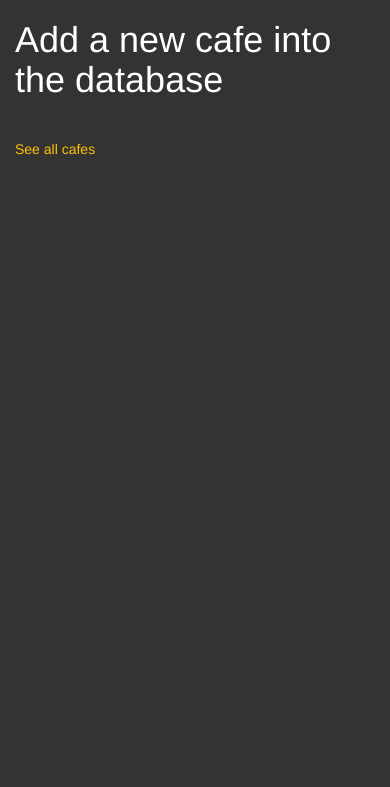
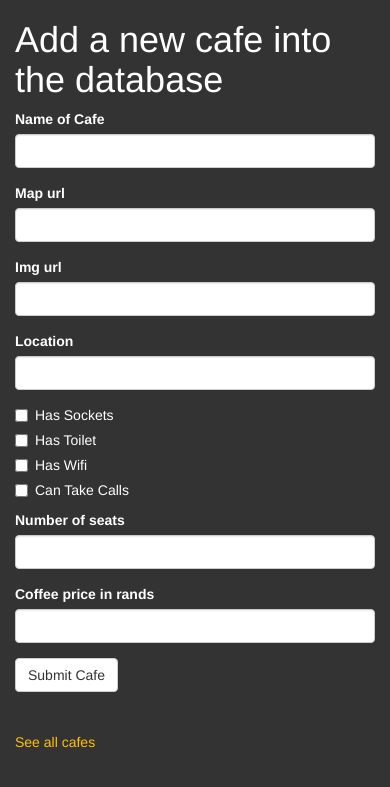
Before and after one commit to iightbulb/cafe-and-wifi-website, a Flask app: page /add in a window 390 px wide. Shown: the top 787 px of the page. Run offline with Flask 2, Linux system fonts and the light colour scheme; a user stored in the database is signed in; tables that the repository leaves empty hold one stand-in row (values such as "Sample post"); some libraries are stand-ins or nearby versions.

Commit message:
forms update
created user/register/login/submit forms. got submit form to show

```diff
--- a/forms.py
+++ b/forms.py
@@ -1,17 +1,24 @@
 from flask_wtf import FlaskForm
-from wtforms import StringField, SubmitField, PasswordField
+from wtforms import StringField, SubmitField, PasswordField, BooleanField, IntegerField
 from wtforms.validators import DataRequired, URL
 from flask_ckeditor import CKEditorField
 
 
 ##WTForm
 
-class CreatePostForm(FlaskForm):
-    title = StringField("Blog Post Title", validators=[DataRequired()])
-    subtitle = StringField("Subtitle", validators=[DataRequired()])
-    img_url = StringField("Blog Image URL", validators=[DataRequired(), URL()])
-    body = CKEditorField("Blog Content", validators=[DataRequired()])
-    submit = SubmitField("Submit Post")
+class AddCafeForm(FlaskForm):
+
+    name = StringField("Name of Cafe", validators=[DataRequired()])
+    map_url = StringField("Map url", validators=[DataRequired(), URL()])
+    img_url = StringField("Img url", validators=[DataRequired(), URL()])
+    location = StringField("Location", validators=[DataRequired()])
+    has_sockets = BooleanField(validators=[DataRequired()])
+    has_toilet = BooleanField(validators=[DataRequired()])
+    has_wifi = BooleanField(validators=[DataRequired()])
+    can_take_calls = BooleanField(validators=[DataRequired()])
+    seats = StringField("Number of seats", validators=[DataRequired()])
+    coffee_price = IntegerField("Coffee price in rands", validators=[DataRequired()])
+    submit = SubmitField("Submit Cafe")
 
 
 class RegisterForm(FlaskForm):
@@ -30,7 +37,3 @@ class LoginForm(FlaskForm):
 class CommentForm(FlaskForm):
     comment_text = CKEditorField("Comment", validators=[DataRequired()])
     submit = SubmitField("Submit comment")
-
-
-class CafeForm(FlaskForm):
-    pass
--- a/main.py
+++ b/main.py
@@ -3,12 +3,9 @@ from flask_bootstrap import Bootstrap
 from flask_sqlalchemy import SQLAlchemy
 from sqlalchemy.orm import relationship
 from flask_login import UserMixin, login_user, LoginManager, login_required, current_user, logout_user
-from forms import CreatePostForm, RegisterForm, LoginForm, CommentForm
-from flask_wtf import FlaskForm
-from wtforms import StringField, SubmitField, SelectField
-from wtforms.validators import DataRequired, URL
-import csv
+from forms import AddCafeForm, RegisterForm, LoginForm, CommentForm
 from dotenv import load_dotenv
+import os
 
 
 def configure():
@@ -18,6 +15,7 @@ def configure():
 configure()
 
 app = Flask(__name__)
+app.config['SECRET_KEY'] = os.getenv('appconfigsecretkey')
 Bootstrap(app)
 
 # CONNECT TO DB
@@ -37,31 +35,46 @@ def load_user(user_id):
     return User.query.get(int(user_id))
 
 
-class User(UserMixin, db.Model):
-    __tablename__ = "users"
+class Cafe(db.Model):
+    __tablename__ = 'cafe'
     id = db.Column(db.Integer, primary_key=True)
-    email = db.Column(db.String(100), unique=True)
-    password = db.Column(db.String(100))
-    name = db.Column(db.String(1000))
+    name = db.Column(db.String(100), unique=True, nullable=False)
+    map_url = db.Column(db.String(100), nullable=False)
+    img_url = db.Column(db.String(100), nullable=False)
+    location = db.Column(db.String(100), nullable=False)
+    has_sockets = db.Column(db.Boolean(), nullable=False)
+    has_toilet = db.Column(db.Boolean(), nullable=False)
+    has_wifi = db.Column(db.Boolean(), nullable=False)
+    can_take_calls = db.Column(db.Boolean(), nullable=False)
+    seats = db.Column(db.String(100))
+    coffee_price = db.Column(db.Integer)
 
 
 class Cafes(db.Model):
     __tablename__ = 'cafes'
-    id = db.Column(db.Integer, primary_key=True)
+    id = db.Column(db.Integer, primary_key=True, nullable=False)
     author_id = db.Column(db.Integer, db.ForeignKey("users.id"))
-    title = db.Column(db.String(100), unique=True, nullable=False)
+    title = db.Column(db.String(100), nullable=False, unique=True)
     subtitle = db.Column(db.String(100), nullable=False)
-    date = db.Column(db.Date, nullable=False)
+    date = db.Column(db.String(100), nullable=False)
     body = db.Column(db.Text, nullable=False)
-    img_url = db.Column(db.String(250), nullable=False)
+    img_url = db.Column(db.String(100), nullable=False)
 
 
 class Comment(db.Model):
     __tablename__ = "comments"
-    id = db.Column(db.Integer, primary_key=True)
+    id = db.Column(db.Integer, primary_key=True, nullable=False)
     post_id = db.Column(db.Integer, db.ForeignKey("cafes.id"))
-    author_id = db.Column(db.Integer, db.ForeignKey('users.id'))
+    author_id = db.Column(db.Integer, db.ForeignKey("users.id"))
     text = db.Column(db.Text, nullable=False)
+
+
+class User(UserMixin, db.Model):
+    __tablename__ = "users"
+    id = db.Column(db.Integer, primary_key=True, nullable=False)
+    email = db.Column(db.String(100), unique=True)
+    password = db.Column(db.String(100))
+    name = db.Column(db.String(1000))
 
 
 with app.app_context():
@@ -73,15 +86,18 @@ with app.app_context():
         return render_template("index.html")
 
 
-    @app.route("/cafes", methods=["POST", "GET"])
+    @app.route("/cafes")
     def cafes():
-        form = Cafes.query.all()
-        return render_template("cafes.html", form=form)
+        # display all current relative info from updated db
+        cafe = Cafes.query.all()
+        return render_template("cafes.html", cafes=cafe)
 
 
-    @app.route("/add")
+    @app.route("/add", methods=["POST", "GET"])
     def add():
-        return render_template("add.html")
+        # add form allowing user to add cafe to db
+        form = AddCafeForm()
+        return render_template("add.html", form=form)
 
 
 if __name__ == '__main__':
```
Also changed, not shown: templates/cafes.html (+22 -15 lines).
